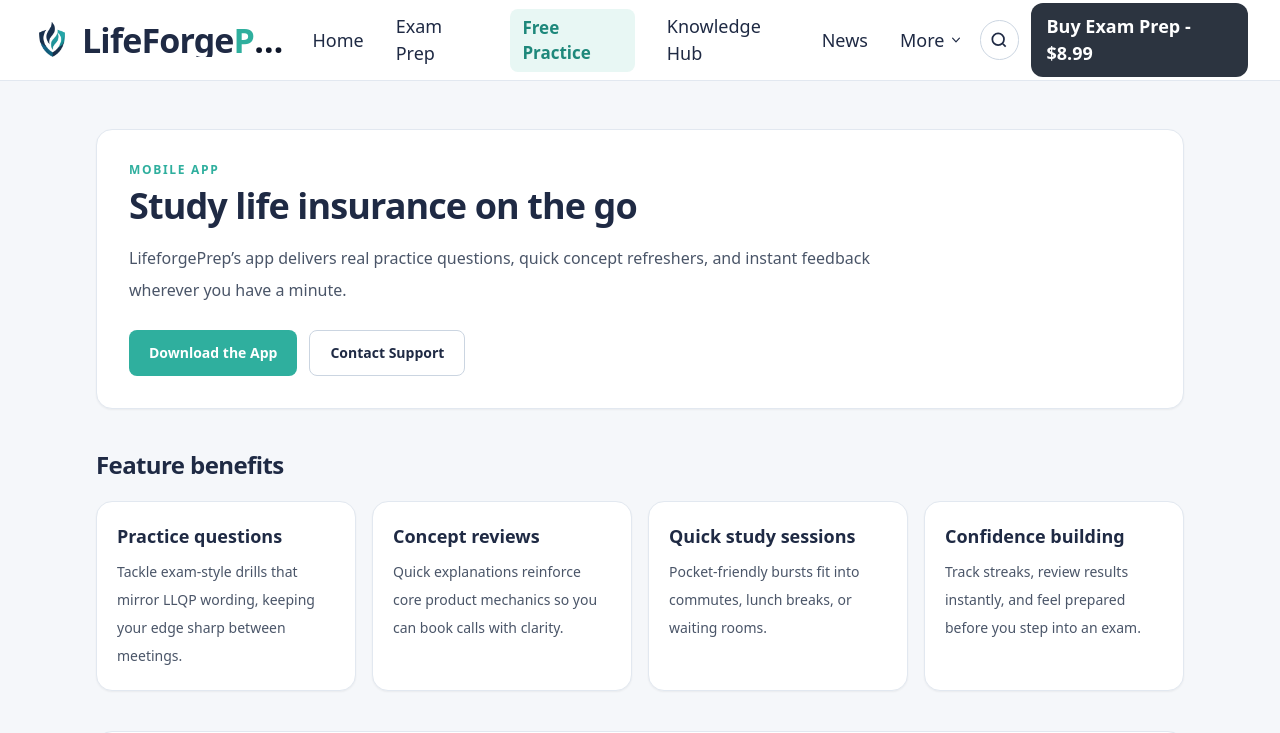
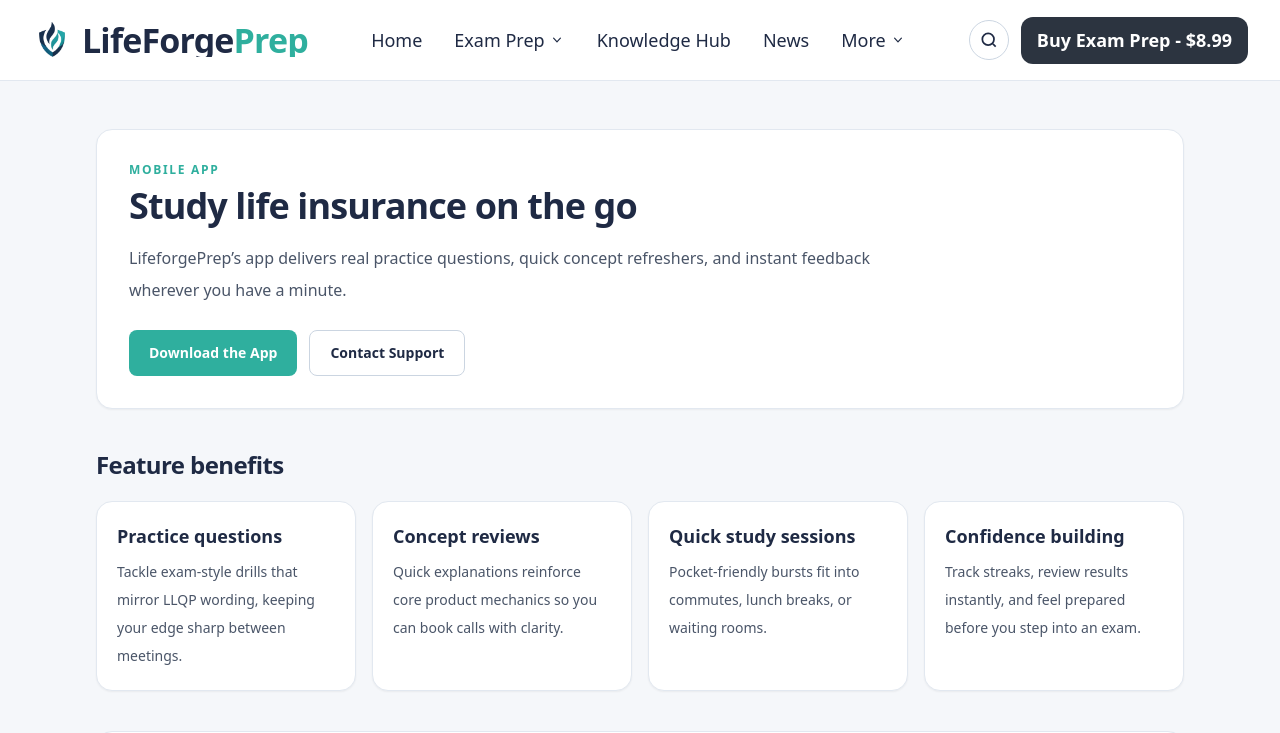
Before and after one commit to jfitz80/LifeForgeStudyPrep, a Next.js app: page /app in a window 1280 px wide. Shown: the top 733 px of the page. Built offline with nearby package versions, Linux system fonts and the light colour scheme.

Commit message:
Refactor SiteHeader to include Exam Prep links

```diff
--- a/components/editorial/SiteHeader.tsx
+++ b/components/editorial/SiteHeader.tsx
@@ -8,15 +8,17 @@ import { siteConfig } from '@/config/site';
 type HeaderLink = {
   label: string;
   href: string;
-  highlight?: boolean;
 };
 
 const mainLinks: HeaderLink[] = [
   { label: 'Home', href: '/' },
-  { label: 'Exam Prep', href: '/exam-prep' },
-  { label: 'Free Practice', href: '/free-practice' },
   { label: 'Knowledge Hub', href: '/knowledge' },
   { label: 'News', href: '/news' }
+];
+
+const examPrepLinks: HeaderLink[] = [
+  { label: 'Exam Prep Overview', href: '/exam-prep' },
+  { label: 'Free Practice', href: '/free-practice' }
 ];
 
 const moreLinks: HeaderLink[] = [
@@ -28,6 +30,7 @@ const moreLinks: HeaderLink[] = [
 export default function SiteHeader() {
   const [menuOpen, setMenuOpen] = useState(false);
   const [mobileMoreOpen, setMobileMoreOpen] = useState(false);
+  const [mobileExamPrepOpen, setMobileExamPrepOpen] = useState(false);
   const [scrolled, setScrolled] = useState(false);
 
   useEffect(() => {
@@ -36,16 +39,6 @@ export default function SiteHeader() {
     window.addEventListener('scroll', onScroll);
     return () => window.removeEventListener('scroll', onScroll);
   }, []);
-
-  const desktopLinkClass = (href: string) =>
-    href === '/free-practice'
-      ? 'rounded-lg bg-[#E8F7F4] px-3 py-1.5 text-[17px] font-semibold text-[#1E887B] hover:bg-[#D9F1EC]'
-      : 'text-[18px] font-medium text-[#1F2A44] hover:text-[#2FAF9E]';
-
-  const mobileLinkClass = (href: string) =>
-    href === '/free-practice'
-      ? 'rounded-md bg-[#E8F7F4] px-3 py-2 text-sm font-semibold text-[#1E887B]'
-      : 'text-sm font-medium text-[#1F2A44]';
 
   return (
     <header
@@ -71,11 +64,50 @@ export default function SiteHeader() {
           </Link>
 
           <nav className="hidden items-center gap-8 lg:flex">
-            {mainLinks.map((item) => (
+            <Link
+              href="/"
+              className="text-[18px] font-medium text-[#1F2A44] hover:text-[#2FAF9E]"
+            >
+              Home
+            </Link>
+
+            <div className="group relative">
+              <button
+                type="button"
+                className="inline-flex items-center gap-1 text-[18px] font-medium text-[#1F2A44] hover:text-[#2FAF9E]"
+                aria-haspopup="true"
+              >
+                Exam Prep
+                <svg viewBox="0 0 20 20" fill="currentColor" className="h-4 w-4" aria-hidden="true">
+                  <path
+                    fillRule="evenodd"
+                    d="M5.23 7.21a.75.75 0 0 1 1.06.02L10 11.168l3.71-3.938a.75.75 0 1 1 1.08 1.04l-4.25 4.51a.75.75 0 0 1-1.08 0l-4.25-4.51a.75.75 0 0 1 .02-1.06Z"
+                    clipRule="evenodd"
+                  />
+                </svg>
+              </button>
+
+              <div className="invisible absolute left-0 top-full z-50 mt-3 w-56 rounded-xl border border-slate-200 bg-white p-2 opacity-0 shadow-lg transition-all duration-150 group-hover:visible group-hover:opacity-100 group-focus-within:visible group-focus-within:opacity-100">
+                <Link
+                  href="/exam-prep"
+                  className="block rounded-lg px-3 py-2 text-[16px] font-medium text-[#1F2A44] hover:bg-slate-50 hover:text-[#2FAF9E]"
+                >
+                  Exam Prep Overview
+                </Link>
+                <Link
+                  href="/free-practice"
+                  className="block rounded-lg bg-[#E8F7F4] px-3 py-2 text-[16px] font-semibold text-[#1E887B] hover:bg-[#D9F1EC]"
+                >
+                  Free Practice
+                </Link>
+              </div>
+            </div>
+
+            {mainLinks.slice(1).map((item) => (
               <Link
                 key={`${item.label}-${item.href}`}
                 href={item.href}
-                className={desktopLinkClass(item.href)}
+                className="text-[18px] font-medium text-[#1F2A44] hover:text-[#2FAF9E]"
               >
                 {item.label}
               </Link>
@@ -88,12 +120,7 @@ export default function SiteHeader() {
                 aria-haspopup="true"
               >
                 More
-                <svg
-                  viewBox="0 0 20 20"
-                  fill="currentColor"
-                  className="h-4 w-4"
-                  aria-hidden="true"
-                >
+                <svg viewBox="0 0 20 20" fill="currentColor" className="h-4 w-4" aria-hidden="true">
                   <path
                     fillRule="evenodd"
                     d="M5.23 7.21a.75.75 0 0 1 1.06.02L10 11.168l3.71-3.938a.75.75 0 1 1 1.08 1.04l-4.25 4.51a.75.75 0 0 1-1.08 0l-4.25-4.51a.75.75 0 0 1 .02-1.06Z"
@@ -152,16 +179,77 @@ export default function SiteHeader() {
         {menuOpen && (
           <div id="mobile-nav" className="border-t border-slate-200 py-4 lg:hidden">
             <div className="flex flex-col gap-3">
-              {mainLinks.map((item) => (
-                <Link
-                  key={`mobile-${item.label}-${item.href}`}
-                  href={item.href}
-                  className={mobileLinkClass(item.href)}
-                  onClick={() => setMenuOpen(false)}
+              <Link
+                href="/"
+                className="text-sm font-medium text-[#1F2A44]"
+                onClick={() => setMenuOpen(false)}
+              >
+                Home
+              </Link>
+
+              <div className="rounded-md border border-slate-200">
+                <button
+                  type="button"
+                  className="flex w-full items-center justify-between px-3 py-2 text-left text-sm font-semibold text-[#1F2A44]"
+                  onClick={() => setMobileExamPrepOpen((v) => !v)}
+                  aria-expanded={mobileExamPrepOpen}
                 >
-                  {item.label}
-                </Link>
-              ))}
+                  Exam Prep
+                  <svg
+                    viewBox="0 0 20 20"
+                    fill="currentColor"
+                    className={`h-4 w-4 transition ${mobileExamPrepOpen ? 'rotate-180' : ''}`}
+                    aria-hidden="true"
+                  >
+                    <path
+                      fillRule="evenodd"
+                      d="M5.23 7.21a.75.75 0 0 1 1.06.02L10 11.168l3.71-3.938a.75.75 0 1 1 1.08 1.04l-4.25 4.51a.75.75 0 0 1-1.08 0l-4.25-4.51a.75.75 0 0 1 .02-1.06Z"
+                      clipRule="evenodd"
+                    />
+                  </svg>
+                </button>
+
+                {mobileExamPrepOpen && (
+                  <div className="flex flex-col gap-2 border-t border-slate-200 px-3 py-3">
+                    <Link
+                      href="/exam-prep"
+                      className="text-sm font-medium text-[#1F2A44]"
+                      onClick={() => {
+                        setMenuOpen(false);
+                        setMobileExamPrepOpen(false);
+                      }}
+                    >
+                      Exam Prep Overview
+                    </Link>
+                    <Link
+                      href="/free-practice"
+                      className="rounded-md bg-[#E8F7F4] px-3 py-2 text-sm font-semibold text-[#1E887B]"
+                      onClick={() => {
+                        setMenuOpen(false);
+                        setMobileExamPrepOpen(false);
+                      }}
+                    >
+                      Free Practice
+                    </Link>
+                  </div>
+                )}
+              </div>
+
+              <Link
+                href="/knowledge"
+                className="text-sm font-medium text-[#1F2A44]"
+                onClick={() => setMenuOpen(false)}
+              >
+                Knowledge Hub
+              </Link>
+
+              <Link
+                href="/news"
+                className="text-sm font-medium text-[#1F2A44]"
+                onClick={() => setMenuOpen(false)}
+              >
+                News
+              </Link>
 
               <div className="rounded-md border border-slate-200">
                 <button
```
